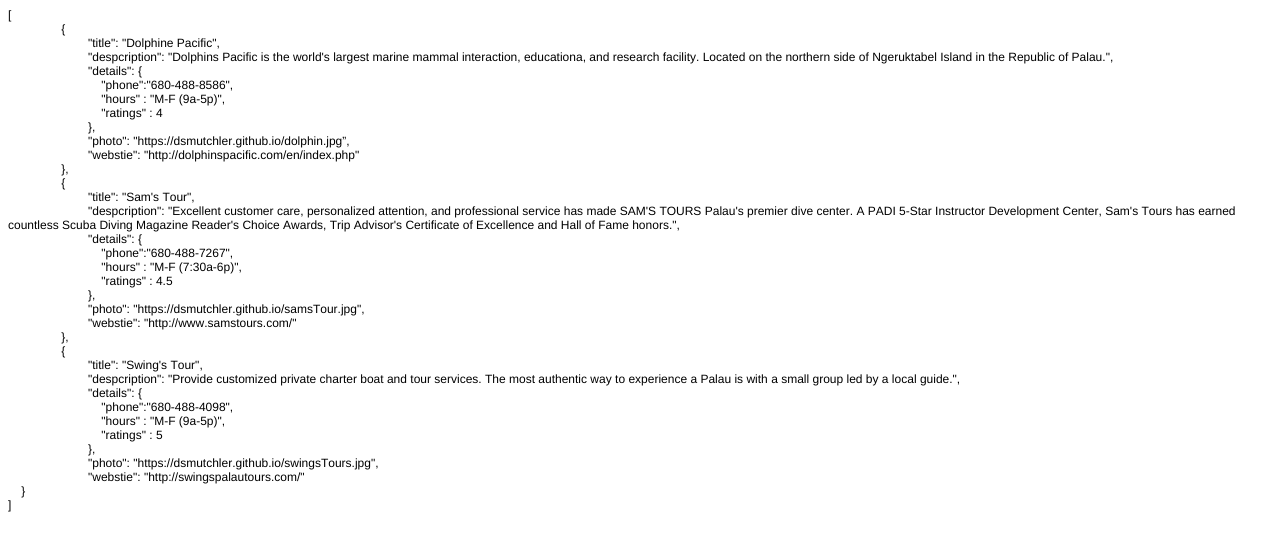
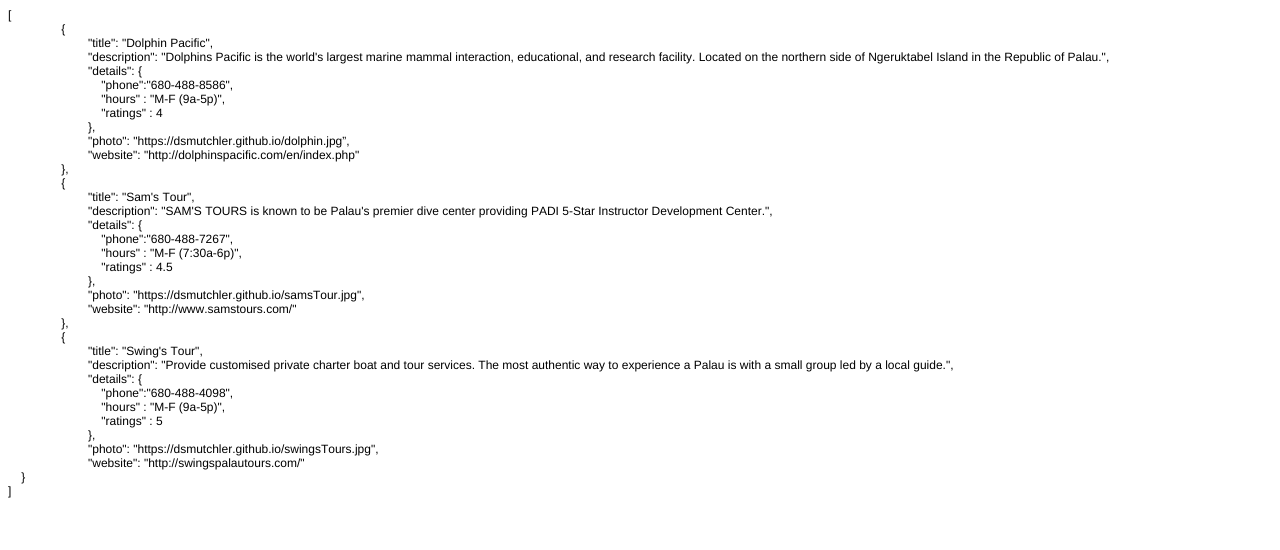
Before and after one commit to DSMutchler/DSMUtchler.github.io, a plain HTML site: page index.html in a window 1280 px wide. Drawn offline with Linux system fonts and the light colour scheme.

Commit message:
more updates to json and html files

```diff
--- a/index.html
+++ b/index.html
@@ -15,37 +15,37 @@
 <body>
 <p class="p1"><span class="s1">[</span></p>
 <p class="p1"><span class="s1"><span class="Apple-tab-span">	</span><span class="Apple-tab-span">	</span>{</span></p>
-<p class="p1"><span class="s1"><span class="Apple-tab-span">	</span><span class="Apple-tab-span">	</span><span class="Apple-tab-span">	</span>"title": "Dolphine Pacific",</span></p>
-<p class="p1"><span class="s1"><span class="Apple-tab-span">	</span><span class="Apple-tab-span">	</span><span class="Apple-tab-span">	</span>"despcription": "Dolphins Pacific is the world's largest marine mammal interaction, educationa, and research facility. Located on the northern side of Ngeruktabel Island in the Republic of Palau.",</span></p>
+<p class="p1"><span class="s1"><span class="Apple-tab-span">	</span><span class="Apple-tab-span">	</span><span class="Apple-tab-span">	</span>"title": "Dolphin Pacific",</span></p>
+<p class="p1"><span class="s1"><span class="Apple-tab-span">	</span><span class="Apple-tab-span">	</span><span class="Apple-tab-span">	</span>"description": "Dolphins Pacific is the world's largest marine mammal interaction, educational, and research facility. Located on the northern side of Ngeruktabel Island in the Republic of Palau.",</span></p>
 <p class="p1"><span class="s1"><span class="Apple-tab-span">	</span><span class="Apple-tab-span">	</span><span class="Apple-tab-span">	</span>"details": {</span></p>
 <p class="p1"><span class="s1"><span class="Apple-tab-span">	</span><span class="Apple-tab-span">	</span><span class="Apple-tab-span">	</span><span class="Apple-converted-space">    </span>"phone":"680-488-8586",</span></p>
 <p class="p1"><span class="s1"><span class="Apple-tab-span">	</span><span class="Apple-tab-span">	</span><span class="Apple-tab-span">	</span><span class="Apple-converted-space">    </span>"hours" : "M-F (9a-5p)",</span></p>
 <p class="p1"><span class="s1"><span class="Apple-tab-span">	</span><span class="Apple-tab-span">	</span><span class="Apple-tab-span">	</span><span class="Apple-converted-space">    </span>"ratings" : 4</span></p>
 <p class="p1"><span class="s1"><span class="Apple-tab-span">	</span><span class="Apple-tab-span">	</span><span class="Apple-tab-span">	</span>},</span></p>
 <p class="p1"><span class="s1"><span class="Apple-tab-span">	</span><span class="Apple-tab-span">	</span><span class="Apple-tab-span">	</span>"photo": "https://dsmutchler.github.io/dolphin.jpg”,</span></p>
-<p class="p1"><span class="s1"><span class="Apple-tab-span">	</span><span class="Apple-tab-span">	</span><span class="Apple-tab-span">	</span>"webstie": "http://dolphinspacific.com/en/index.php"</span></p>
+<p class="p1"><span class="s1"><span class="Apple-tab-span">	</span><span class="Apple-tab-span">	</span><span class="Apple-tab-span">	</span>"website": "http://dolphinspacific.com/en/index.php"</span></p>
 <p class="p1"><span class="s1"><span class="Apple-tab-span">	</span><span class="Apple-tab-span">	</span>},</span></p>
 <p class="p1"><span class="s1"><span class="Apple-tab-span">	</span><span class="Apple-tab-span">	</span>{</span></p>
 <p class="p1"><span class="s1"><span class="Apple-tab-span">	</span><span class="Apple-tab-span">	</span><span class="Apple-tab-span">	</span>"title": "Sam's Tour",</span></p>
-<p class="p1"><span class="s1"><span class="Apple-tab-span">	</span><span class="Apple-tab-span">	</span><span class="Apple-tab-span">	</span>"despcription": "Excellent customer care, personalized attention, and professional service has made SAM'S TOURS Palau's premier dive center. A PADI 5-Star Instructor Development Center, Sam's Tours has earned countless Scuba Diving Magazine Reader's Choice Awards, Trip Advisor's Certificate of Excellence and Hall of Fame honors.",</span></p>
+<p class="p1"><span class="s1"><span class="Apple-tab-span">	</span><span class="Apple-tab-span">	</span><span class="Apple-tab-span">	</span>"description": "SAM'S TOURS is known to be Palau's premier dive center providing PADI 5-Star Instructor Development Center.",</span></p>
 <p class="p1"><span class="s1"><span class="Apple-tab-span">	</span><span class="Apple-tab-span">	</span><span class="Apple-tab-span">	</span>"details": {</span></p>
 <p class="p1"><span class="s1"><span class="Apple-tab-span">	</span><span class="Apple-tab-span">	</span><span class="Apple-tab-span">	</span><span class="Apple-converted-space">    </span>"phone":"680-488-7267",</span></p>
 <p class="p1"><span class="s1"><span class="Apple-tab-span">	</span><span class="Apple-tab-span">	</span><span class="Apple-tab-span">	</span><span class="Apple-converted-space">    </span>"hours" : "M-F (7:30a-6p)",</span></p>
 <p class="p1"><span class="s1"><span class="Apple-tab-span">	</span><span class="Apple-tab-span">	</span><span class="Apple-tab-span">	</span><span class="Apple-converted-space">    </span>"ratings" : 4.5</span></p>
 <p class="p1"><span class="s1"><span class="Apple-tab-span">	</span><span class="Apple-tab-span">	</span><span class="Apple-tab-span">	</span>},</span></p>
 <p class="p1"><span class="s1"><span class="Apple-tab-span">	</span><span class="Apple-tab-span">	</span><span class="Apple-tab-span">	</span>"photo": "https://dsmutchler.github.io/samsTour.jpg",</span></p>
-<p class="p1"><span class="s1"><span class="Apple-tab-span">	</span><span class="Apple-tab-span">	</span><span class="Apple-tab-span">	</span>"webstie": "http://www.samstours.com/"<span class="Apple-tab-span">	</span><span class="Apple-tab-span">	</span><span class="Apple-tab-span">	</span><span class="Apple-tab-span">	</span><span class="Apple-converted-space"> </span></span></p>
+<p class="p1"><span class="s1"><span class="Apple-tab-span">	</span><span class="Apple-tab-span">	</span><span class="Apple-tab-span">	</span>"website": "http://www.samstours.com/"<span class="Apple-tab-span">	</span><span class="Apple-tab-span">	</span><span class="Apple-tab-span">	</span><span class="Apple-tab-span">	</span><span class="Apple-converted-space"> </span></span></p>
 <p class="p1"><span class="s1"><span class="Apple-tab-span">	</span><span class="Apple-tab-span">	</span>},<span class="Apple-tab-span">	</span></span></p>
 <p class="p1"><span class="s1"><span class="Apple-tab-span">	</span><span class="Apple-tab-span">	</span>{</span></p>
 <p class="p1"><span class="s1"><span class="Apple-tab-span">	</span><span class="Apple-tab-span">	</span><span class="Apple-tab-span">	</span>"title": "Swing's Tour",</span></p>
-<p class="p1"><span class="s1"><span class="Apple-tab-span">	</span><span class="Apple-tab-span">	</span><span class="Apple-tab-span">	</span>"despcription": "Provide customized private charter boat and tour services. The most authentic way to experience a Palau is with a small group led by a local guide.",</span></p>
+<p class="p1"><span class="s1"><span class="Apple-tab-span">	</span><span class="Apple-tab-span">	</span><span class="Apple-tab-span">	</span>"description": "Provide customised private charter boat and tour services. The most authentic way to experience a Palau is with a small group led by a local guide.",</span></p>
 <p class="p1"><span class="s1"><span class="Apple-tab-span">	</span><span class="Apple-tab-span">	</span><span class="Apple-tab-span">	</span>"details": {</span></p>
 <p class="p1"><span class="s1"><span class="Apple-tab-span">	</span><span class="Apple-tab-span">	</span><span class="Apple-tab-span">	</span><span class="Apple-converted-space">    </span>"phone":"680-488-4098",</span></p>
 <p class="p1"><span class="s1"><span class="Apple-tab-span">	</span><span class="Apple-tab-span">	</span><span class="Apple-tab-span">	</span><span class="Apple-converted-space">    </span>"hours" : "M-F (9a-5p)",</span></p>
 <p class="p1"><span class="s1"><span class="Apple-tab-span">	</span><span class="Apple-tab-span">	</span><span class="Apple-tab-span">	</span><span class="Apple-converted-space">    </span>"ratings" : 5</span></p>
 <p class="p1"><span class="s1"><span class="Apple-tab-span">	</span><span class="Apple-tab-span">	</span><span class="Apple-tab-span">	</span>},</span></p>
 <p class="p1"><span class="s1"><span class="Apple-tab-span">	</span><span class="Apple-tab-span">	</span><span class="Apple-tab-span">	</span>"photo": "https://dsmutchler.github.io/swingsTours.jpg",</span></p>
-<p class="p1"><span class="s1"><span class="Apple-tab-span">	</span><span class="Apple-tab-span">	</span><span class="Apple-tab-span">	</span>"webstie": "http://swingspalautours.com/"<span class="Apple-tab-span">	</span><span class="Apple-tab-span">	</span><span class="Apple-tab-span">	</span><span class="Apple-converted-space"> </span></span></p>
+<p class="p1"><span class="s1"><span class="Apple-tab-span">	</span><span class="Apple-tab-span">	</span><span class="Apple-tab-span">	</span>"website": "http://swingspalautours.com/"<span class="Apple-tab-span">	</span><span class="Apple-tab-span">	</span><span class="Apple-tab-span">	</span><span class="Apple-converted-space"> </span></span></p>
 <p class="p1"><span class="s1"><span class="Apple-converted-space">    </span>}<span class="Apple-tab-span">	</span><span class="Apple-tab-span">	</span></span></p>
 <p class="p1"><span class="s1">]</span></p>
 </body>
```
Also changed, not shown: TourData.json (+8 -8 lines).
